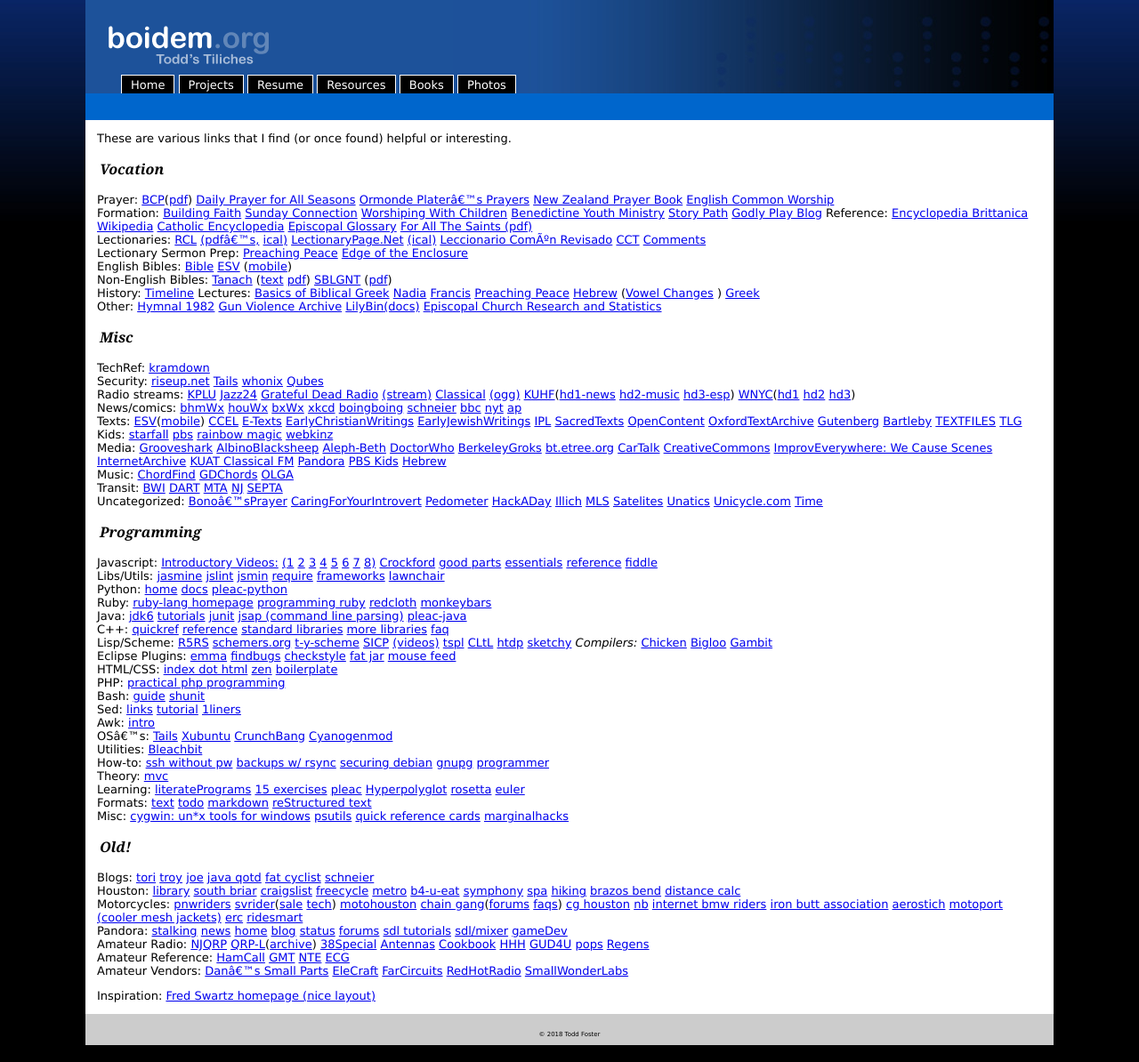
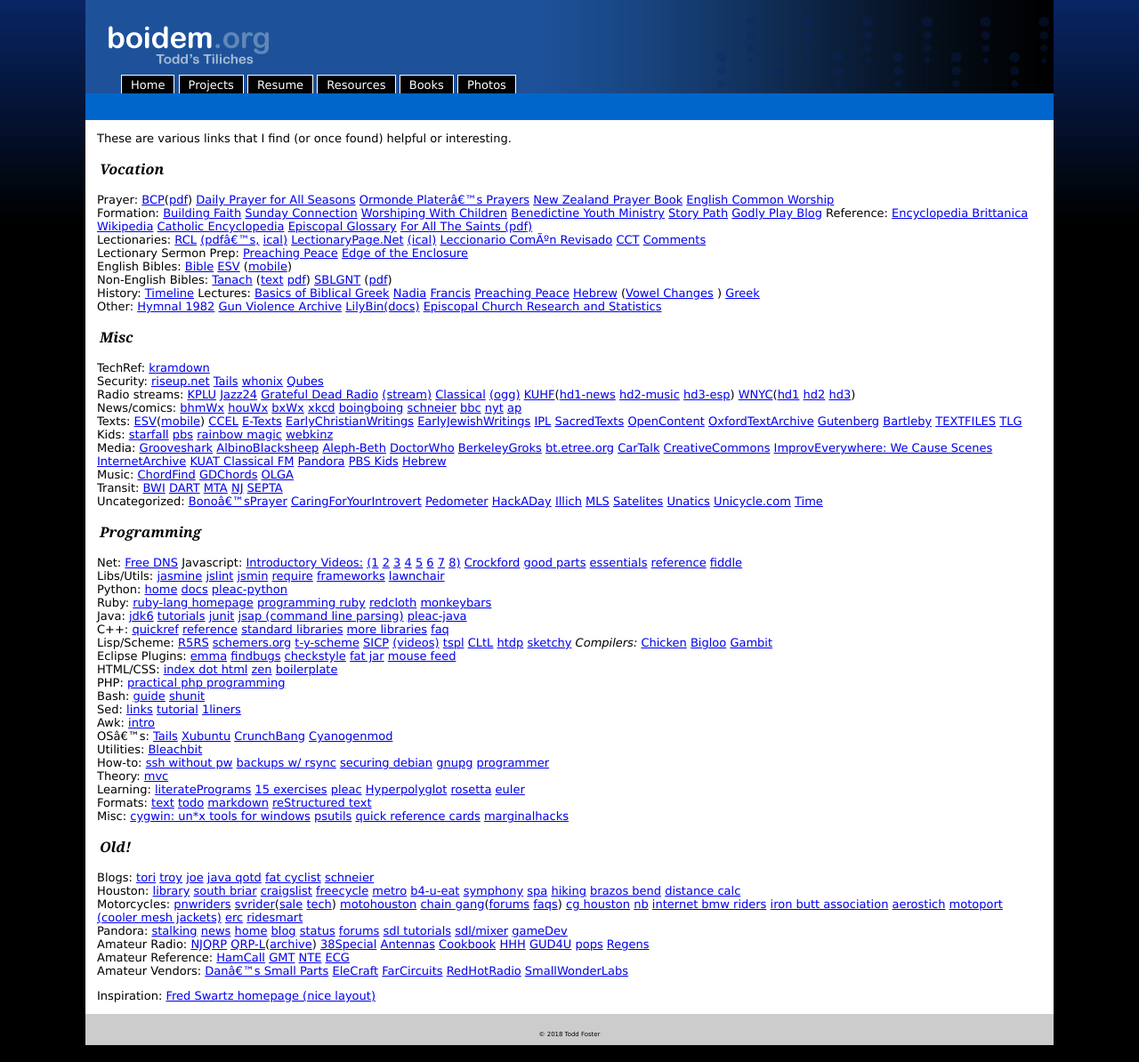
Before and after one commit to toddfoster/toddfoster.github.com, a Jekyll site: the page built from resources.md, in a window 1280 px wide. Shown: the whole page at 89% size. Built offline with Jekyll 4.4.1, drawn with Linux system fonts in a browser that asks for light colours.

Commit message:
Add FreeDNS

```diff
--- a/resources.md
+++ b/resources.md
@@ -36,6 +36,7 @@ Uncategorized: [Bono'sPrayer](http://www.americanrhetoric.com/speeches/bononatio
 
 ## Programming
 
+Net: [Free DNS](http://freedns.afraid.org/)
 Javascript: [Introductory Videos:](http://yuilibrary.com/theater/) [(1](http://www.youtube.com/watch?v=JxAXlJEmNMg) [2](http://www.youtube.com/watch?v=RO1Wnu-xKoY) [3](http://www.youtube.com/watch?v=ya4UHuXNygM) [4](http://www.youtube.com/watch?v=Fv9qT9joc0M) [5](http://www.youtube.com/watch?v=47Ceot8yqeI) [6](http://www.youtube.com/watch?v=QgwSUtYSUqA) [7](http://www.youtube.com/watch?v=UTEqr0IlFKY) [8)](http://www.youtube.com/watch?v=taaEzHI9xyY) [Crockford](http://javascript.crockford.com/) [good parts](http://googlecode.blogspot.com/2009/03/doug-crockford-javascript-good-parts.html) [essentials](http://net.tutsplus.com/tutorials/javascript-ajax/the-essentials-of-writing-high-quality-javascript/) [reference](http://www.devguru.com/technologies/ecmascript/quickref/javascript_index.html) [fiddle](http://jsfiddle.net)
 Libs/Utils: [jasmine](http://pivotal.github.com/jasmine/user-guide.html) [jslint](http://www.jslint.com/) [jsmin](http://javascript.crockford.com/jsmin.html) [require](http://requirejs.org) [frameworks](http://microjs.com) [lawnchair](http://westcoastlogic.com/lawnchair/)
 Python: [home](http://www.python.org/) [docs](http://docs.python.org) [pleac-python](http://pleac.sourceforge.net/pleac_python/)
```
